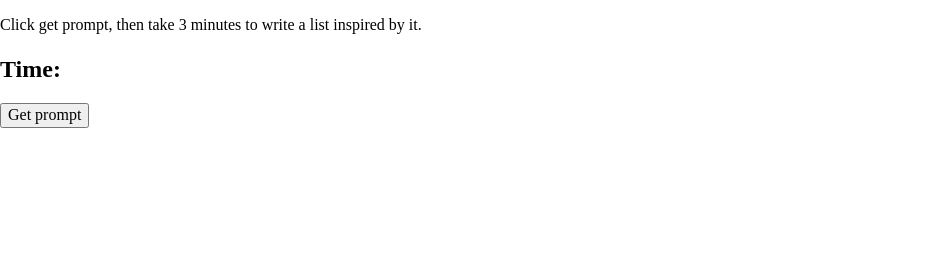
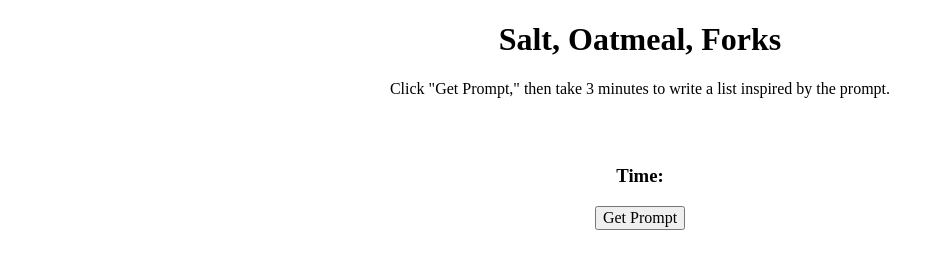
Before and after one commit to ChristineLuBean/salt-oatmeal-forks, a plain HTML site: page index.html in a window 1280 px wide. Shown: the whole page, without its empty margins (0-952 px from the left). Drawn offline with Linux system fonts and the light colour scheme.

Commit message:
Added css styling

```diff
--- a/css/style.css
+++ b/css/style.css
@@ -4,3 +4,6 @@ html {
   *, *:before, *:after {
     box-sizing: inherit;
   }
+  body {
+    text-align: center;
+  }
--- a/index.html
+++ b/index.html
@@ -1,23 +1,26 @@
 <!DOCTYPE html>
 <html lang="en">
   <head>
-    	<meta charset="utf-8">
-    	<meta name="description" content="Your description goes here">
-    	<meta name="keywords" content="one, two, three">
+    <meta charset="utf-8" />
+    <meta name="description" content="Your description goes here" />
+    <meta name="keywords" content="one, two, three" />
 
-		<title>Blank Template</title>
+    <title>Salt, Oatmeal, Forks</title>
 
     <!-- external CSS link -->
-		<link rel="stylesheet" href="css/normalize.css">
-		<link rel="stylesheet" href="css/style.css">
+    <link rel="stylesheet" href="css/normalize.css" />
+    <link rel="stylesheet" href="css/style.css" />
   </head>
   <body>
-		<p class="instructions"></p>
-		<h1 class="prompt-text"></h1>
-		<h2>Time: <span class="timer"></span></h2>
-		<button class="start">Get prompt</button>
+    <h1>Salt, Oatmeal, Forks</h1>
+    <p class="instructions">instructions</p>
+    <h2 class="prompt-text">prompt here</h2>
+    <h3>Time: <span class="timer"></span></h3>
+    <div>
+      <button class="start">Get Prompt</button>
       <button class="stop">Done</button>
+    </div>
 
-		<script type="text/javascript" src="js/main.js" ></script>
+    <script type="text/javascript" src="js/main.js"></script>
   </body>
 </html>
--- a/js/main.js
+++ b/js/main.js
@@ -1818,9 +1818,9 @@ const roundThreePrompts = [
 ];
 
 const instructions = [
-  'Click get prompt, then take 3 minutes to write a list inspired by it.',
-  'Click get prompt, then take 5 minutes to write a story about it using 3-5 words from your list.',
-  'Click get prompt, then take 10 minutes to write another story inspired by your first story.',
+  'Click "Get Prompt," then take 3 minutes to write a list inspired by the prompt.',
+  'Click "Get Prompt," then take 5 minutes to write a story inspired by the prompt while using 3-5 words from your list.',
+  'Click "Get Prompt," then take 10 minutes to write another story using the inspired by the prompt and your first story .',
 ];
 const instructionsPara = document.querySelector('.instructions');
 const promptText = document.querySelector('.prompt-text');
@@ -1837,7 +1837,7 @@ startButton.addEventListener('click', startTimer);
 stopButton.addEventListener('click', newRound);
 // Hide the stop button initially
 stopButton.style.display = 'none';
-
+promptText.style.visibility = 'hidden';
 function displayInstructions() {
   if (round === 0) {
     instructionsPara.textContent = instructions[0];
```
Lines whose indentation alone changed are shown as unchanged.
